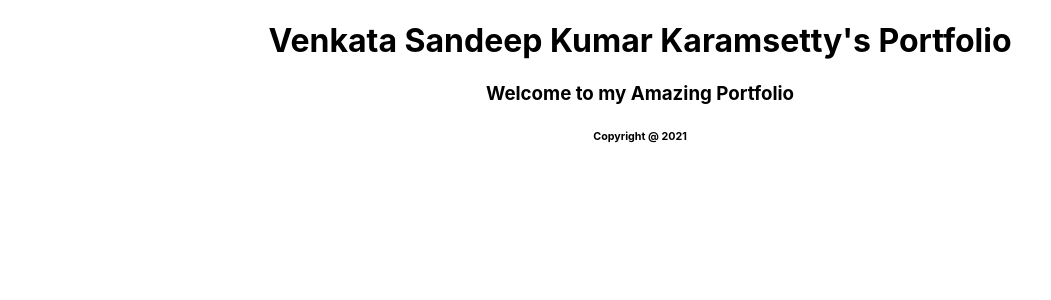
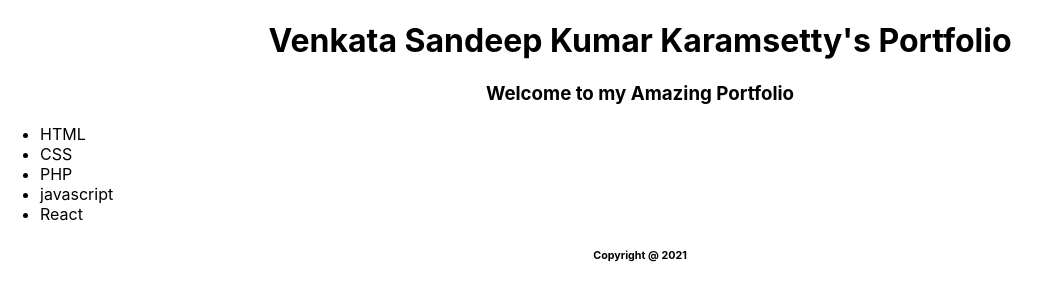
Before and after one commit to karamsetty09/react_app, a React (Create React App) app: page / in a window 1280 px wide. Shown: the top 300 px of the page, without its empty margins (0-1051 px from the left). Built offline with nearby package versions, Linux system fonts and the light colour scheme.

Commit message:
Adding my skills in array and display on Main.

```diff
--- a/src/App.js
+++ b/src/App.js
@@ -1,6 +1,7 @@
 
 import './App.css';
 
+//function to display Header - Always use capital for starting of function name
 function Header(props){
   return(
     <header>
@@ -9,14 +10,21 @@ function Header(props){
   );
 }
 
+//function to display main
 function Main(props){
   return(
   <main>
     <h3>Welcome to my {props.adjective} Portfolio</h3>
+    <ul style={{textAlign: "left" }}>
+      {props.skills.map((skill) => (
+        <li key={skill.id}>{skill.title}</li>
+      ))}
+    </ul>
   </main>
   );
 }
 
+//function to display footer
 function Footer(props){
   return(
     <footer>
@@ -25,11 +33,23 @@ function Footer(props){
   );
 }
 
+//Playing with data and dispaly on React Application
+const skills = [
+  "HTML",
+  "CSS",
+  "PHP",
+  "javascript",
+  "React"
+]
+
+const skillObjects = skills.map((skill, i) => ({id: i, title:skill}));
+
+//"" -> Used for strings of props data  {} ->
 function App() {
   return (
     <div className="App">
       <Header name="Venkata Sandeep Kumar Karamsetty"/>
-      <Main adjective="Amazing"/>
+      <Main adjective="Amazing" skills={skillObjects}/>
       <Footer year={new Date().getFullYear()}/>
     </div>
   );
```
